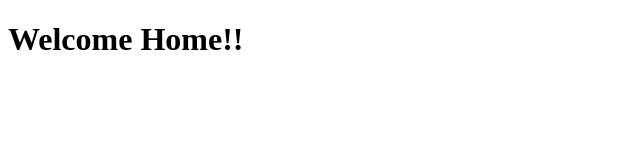
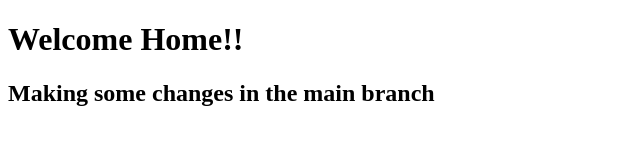
Before and after one commit to iToussaint/Gym-Git-Exercise-Solutions, a plain HTML site: page home.html in a window 1280 px wide. Shown: the whole page, without its empty margins (0-640 px from the left). Drawn offline with Linux system fonts and the light colour scheme.

Commit message:
Add some changes in main branch

```diff
--- a/home.html
+++ b/home.html
@@ -7,5 +7,7 @@
   </head>
   <body>
     <h1>Welcome Home!!</h1>
+
+    <h2>Making some changes in the main branch</h2>
   </body>
 </html>
```
